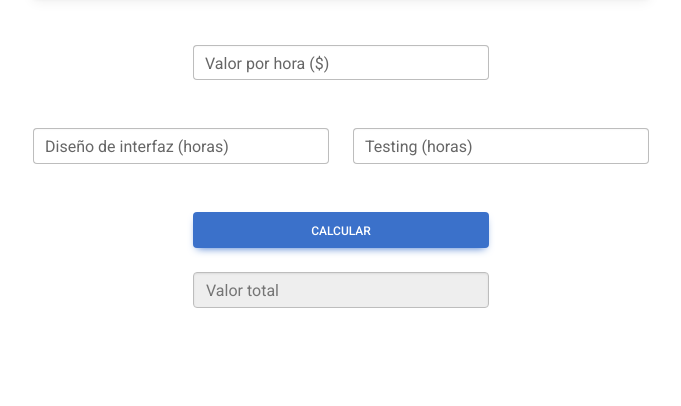
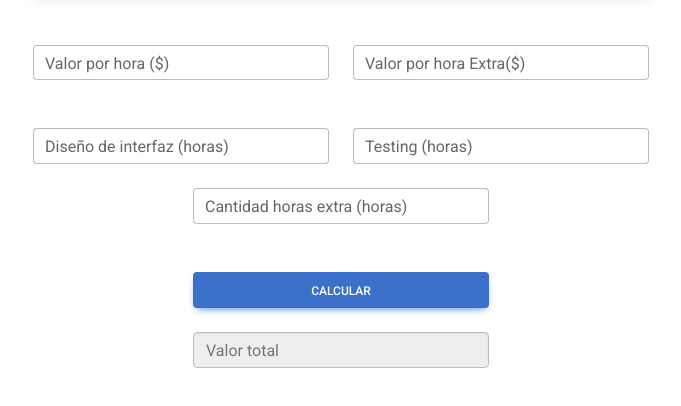
Before and after one commit to jeremymartinez01/Calculadora, a plain HTML site: page index.html in a window 1280 px wide. Shown: the part 62-468 px from the top of the page, without its empty margins (299-980 px from the left). Drawn offline with nearby package versions, Linux system fonts and the light colour scheme.

Commit message:
agregando elemento horas extra y cantidad de horas extra con funcionalidad adaptada para estos nuevos elementos

```diff
--- a/index.html
+++ b/index.html
@@ -66,6 +66,17 @@
                                         por hora ($)</label>
                                 </div>
                             </div>
+
+                            <!-- Valor por hora extra -->
+                            <div class="col-md-6">
+                                <div class="form-outline mb-4">
+                                    <input type="number" id="valorPorHoraExtra"
+                                        step="0.25" required="required"
+                                        class="form-control" />
+                                    <label class="form-label" for="valorPorHoraExtra">Valor
+                                        por hora Extra($)</label>
+                                </div>
+                            </div>
                         </div>
 
                         <div class="row mb-4 d-flex justify-content-center">
@@ -89,6 +100,14 @@
                                 </div>
                             </div>
 
+                            <!-- Elemento 3: Horas extras -->
+                            <div class="col-md-6">
+                                <div class="form-outline mb-4">
+                                    <input type="number" id="horasextras"
+                                        class="form-control" />
+                                    <label class="form-label" for="horasextras">Cantidad horas extra (horas)</label>
+                                </div>
+                            </div>
                         </div>
 
                         <!-- Submit button -->
--- a/public/javascript/calculadora.js
+++ b/public/javascript/calculadora.js
@@ -3,9 +3,11 @@ let funcionPredeterminada = () => {
     formulario.addEventListener('submit', (evento) => {
         evento.preventDefault();
         let valorPorHora= document.getElementById('valorPorHora').value
+        let valorPorHoraExtra= document.getElementById('valorPorHoraExtra').value
         let interfazhoras= document.getElementById('interfazHoras').value
         let testinghora= document.getElementById('testinghoras').value
-        let resultado= (valorPorHora*interfazhoras) + (valorPorHora*testinghora)
+        let cantidadhorasextra= document.getElementById('horasextras').value
+        let resultado= (valorPorHora*interfazhoras) + (valorPorHora*testinghora) + (valorPorHoraExtra*cantidadhorasextra)
         document.getElementById('valorTotal').value= resultado
       })
 }
```
